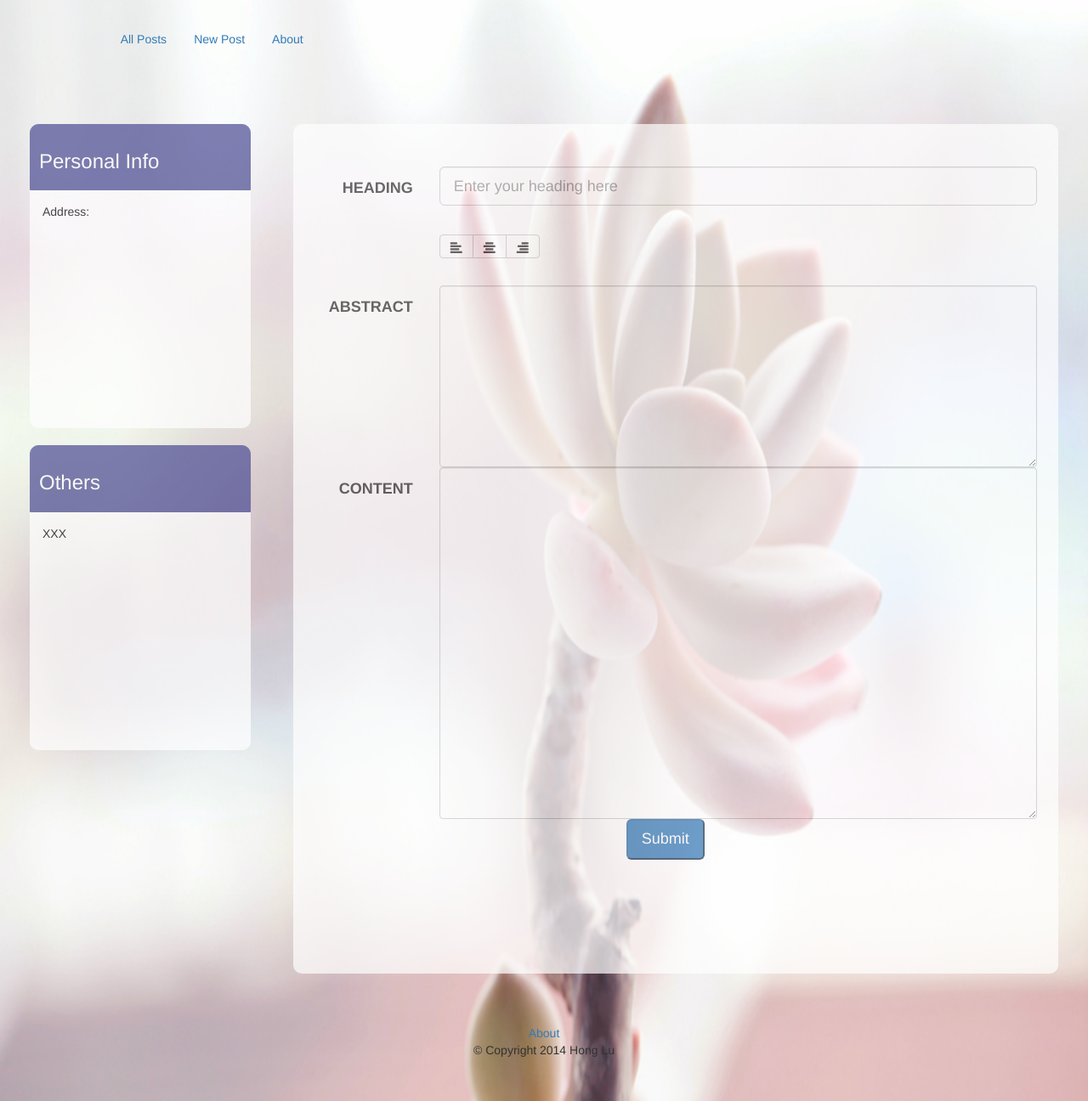
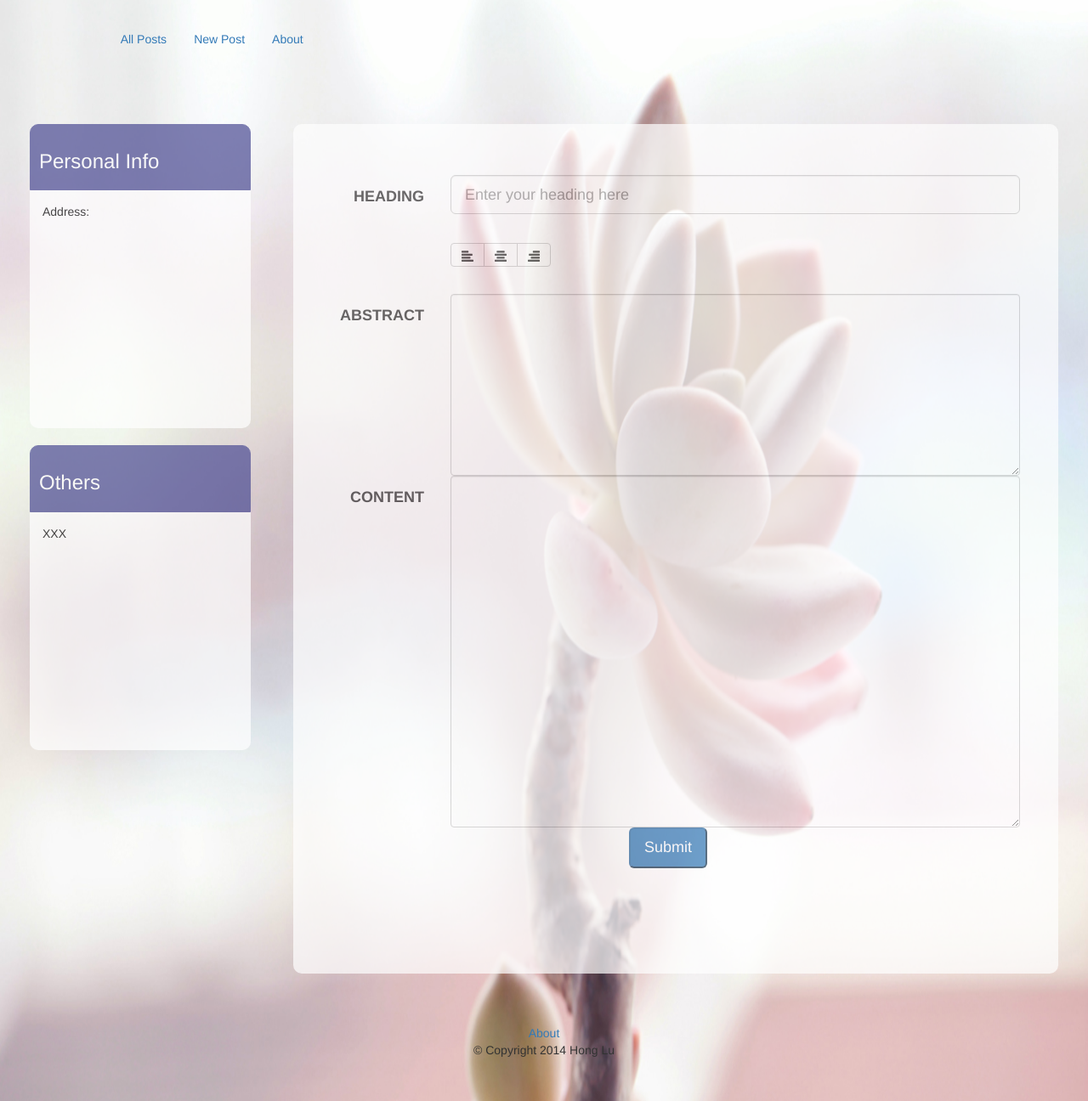
Before and after one commit to hong-lu/Blog, a PHP site: page /new_post.php in a window 1280 px wide. Shown: the part 186-1482 px from the top of the page at 85% size. Run offline with PHP 8.4, Linux system fonts and the light colour scheme.

Commit message:
change the padding of post-panel

```diff
--- a/static/css/style.css
+++ b/static/css/style.css
@@ -37,7 +37,7 @@
 }
 
 .panel-default.post-panel{
-    padding: 10px;
+    padding: 20px 30px 20px 30px;
     margin: 20px 20px 20px 10px;
     background-color:white;
     opacity: 0.7;
```
